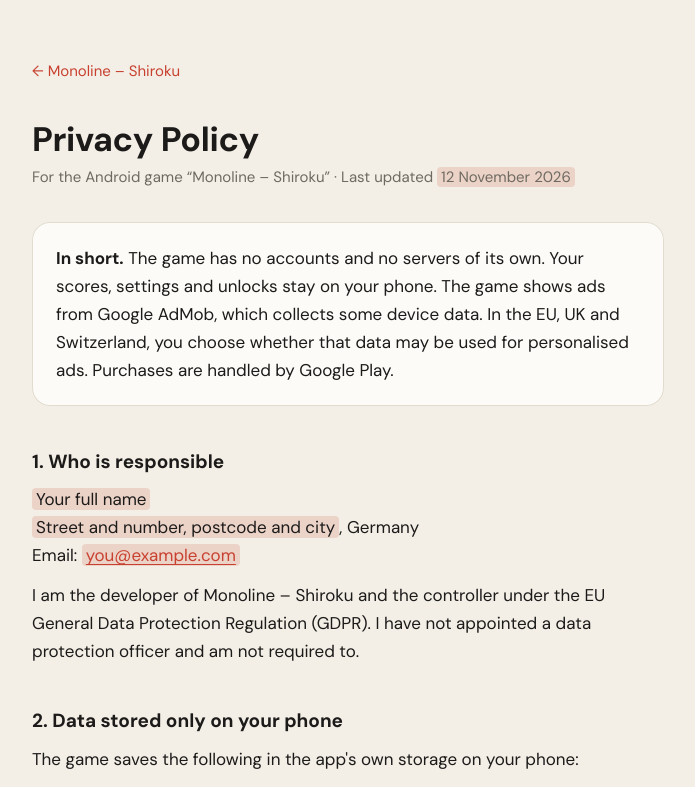
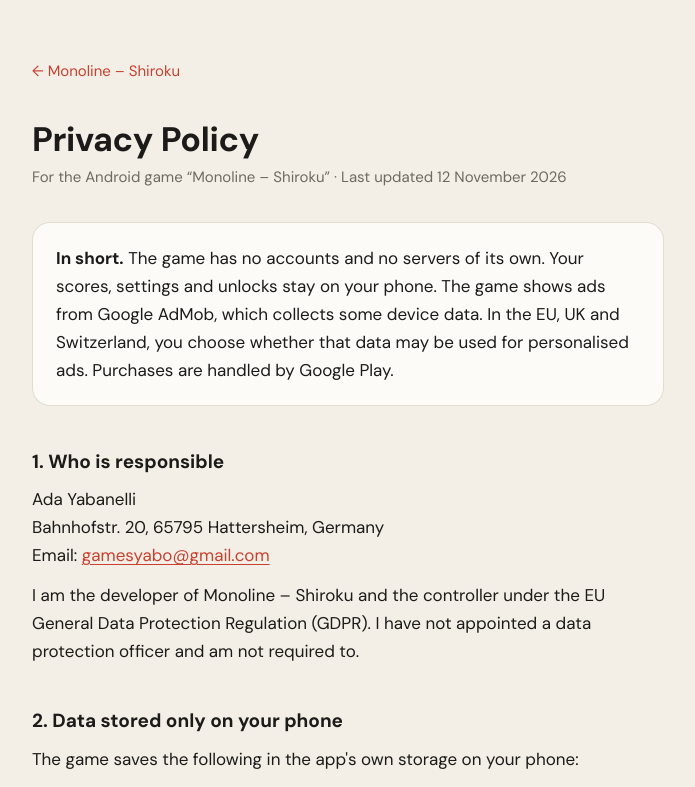
Before and after one commit to gamesyabo-blip/gamesyabo-blip.github.io, a plain HTML site: page privacy.html in a window 1280 px wide. Shown: the top 787 px of the page, without its empty margins (292-987 px from the left). Drawn offline with Linux system fonts and the light colour scheme.

Commit message:
Add files via upload

```diff
--- a/privacy.html
+++ b/privacy.html
@@ -11,7 +11,7 @@
 <main>
   <a class="back" href="index.html">← Monoline – Shiroku</a>
   <h1>Privacy Policy</h1>
-  <p class="meta">For the Android game “Monoline – Shiroku” · Last updated <span class="fill">12 November 2026</span></p>
+  <p class="meta">For the Android game “Monoline – Shiroku” · Last updated 12 November 2026</p>
 
   <div class="card">
     <p><strong>In short.</strong> The game has no accounts and no servers of its own. Your scores, settings and unlocks stay on your phone. The game shows ads from Google AdMob, which collects some device data. In the EU, UK and Switzerland, you choose whether that data may be used for personalised ads. Purchases are handled by Google Play.</p>
@@ -19,9 +19,9 @@
 
   <h2>1. Who is responsible</h2>
   <p>
-    <span class="fill">Your full name</span><br>
-    <span class="fill">Street and number, postcode and city</span>, Germany<br>
-    Email: <a href="mailto:you@example.com" class="fill">you@example.com</a>
+    Ada Yabanelli<br>
+    Bahnhofstr. 20, 65795 Hattersheim, Germany<br>
+    Email: <a href="mailto:gamesyabo@gmail.com">gamesyabo@gmail.com</a>
   </p>
   <p>I am the developer of Monoline – Shiroku and the controller under the EU General Data Protection Regulation (GDPR). I have not appointed a data protection officer and am not required to.</p>
 
@@ -69,7 +69,7 @@
   <p>If the game starts handling data differently, I will update this page and the date at the top.</p>
 
   <h2>11. Contact</h2>
-  <p>Questions about privacy: <a href="mailto:you@example.com" class="fill">you@example.com</a></p>
+  <p>Questions about privacy: <a href="mailto:gamesyabo@gmail.com">gamesyabo@gmail.com</a></p>
 
   <footer>
     <a href="index.html">Home</a>
--- a/style.css
+++ b/style.css
@@ -20,6 +20,7 @@ ul { padding-left: 20px; }
 .hero h1 { margin-top: 26px; font-size: 40px; }
 .sub { color: var(--line); letter-spacing: .5em; text-transform: uppercase; font-size: 14px; padding-left: .5em; margin-bottom: 26px; }
 .lead { font-size: 19px; color: var(--muted); max-width: 470px; margin: 0 auto 30px; }
+.button.soon { opacity: .85; cursor: default; }
 .button { display: inline-block; background: var(--text); color: var(--bg); text-decoration: none; font-weight: 600; padding: 14px 26px; border-radius: 14px; }
 footer { margin-top: 64px; padding-top: 22px; border-top: 1px solid var(--soft); color: var(--muted); font-size: 14px; display: flex; gap: 20px; flex-wrap: wrap; justify-content: center; }
 footer a { color: var(--muted); }
```
Also changed, not shown: imprint.html (+4 -4 lines), index.html (+3 -3 lines).
